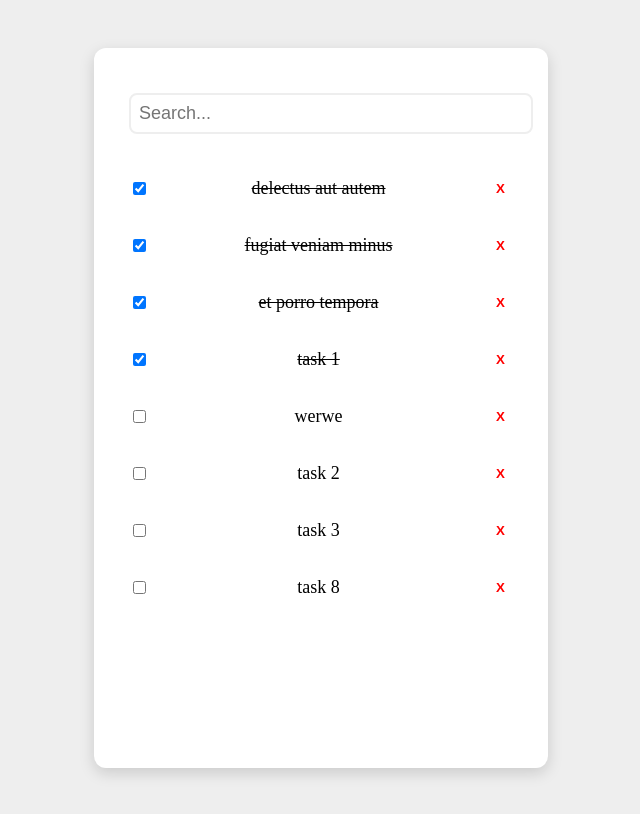
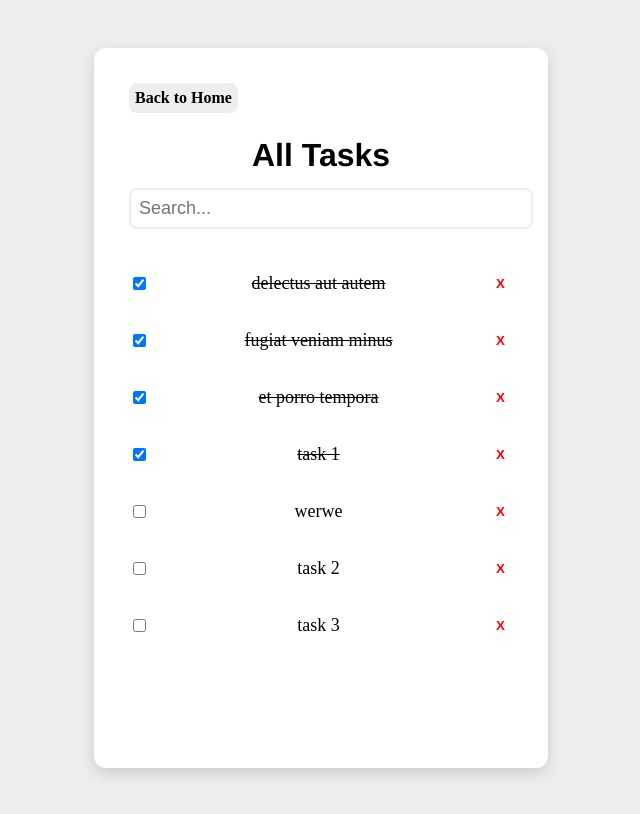
Before and after one commit to AvaniSujith/ToDo-App, a Vue app: page /tasksPage in a window 1280 px wide. Shown: the whole page, without its empty margins (327-967 px from the left). Built offline with nearby package versions, Linux system fonts and the light colour scheme; data requests are answered from the project's data file.

Commit message:
refactor: updation in loading state declaration along with code and logic cleanup

```diff
--- a/src/pages/HomePage.vue
+++ b/src/pages/HomePage.vue
@@ -1,5 +1,6 @@
 <script setup>
 import { ref, computed, onMounted } from "vue";
+
 import { RouterLink } from "vue-router";
 
 import { useTaskStore } from "@/store/Task";
@@ -24,9 +25,9 @@ const filteredTask = computed(() => {
 
   const filteredList =
     currentFilterValue === "complete"
-      ? tasks.filter((task) => task.completed)
+      ? result.filter((task) => task.completed)
       : currentFilterValue === "incomplete"
-      ? tasks.filter((task) => !task.completed)
+      ? result.filter((task) => !task.completed)
       : tasks;
 
   if (searchQueryValue !== "") {
@@ -61,7 +62,7 @@ onMounted(async () => {
 </script>
 
 <template>
-  <div class="page-container" v-if="!taskStore.isLoading">
+  <div class="page-container">
     <header>
       <div class="heading">
         <img src="/notepad.png" />
@@ -74,11 +75,14 @@ onMounted(async () => {
       </div>
     </header>
 
+    <section class="task-list-container" v-if="!taskStore.isLoading">
       <div class="recent-task-container" v-if="recentTasks.length">
         <div class="task-container" v-if="recentTasks.length">
           <div class="count-details">
             <div class="view-label">
-            <p>{{ recentTasks.length }} / {{ taskStore.tasks.length }} tasks</p>
+              <p>
+                {{ recentTasks.length }} / {{ taskStore.tasks.length }} tasks
+              </p>
             </div>
             <div class="view-btn">
               <button class="view-all">
@@ -99,8 +103,9 @@ onMounted(async () => {
       <div class="empty-container" v-else>
         <empty-task />
       </div>
+    </section>
+    <div class="loading-container" v-else>Loading data..</div>
   </div>
-  <div class="loading-container" v-else>Loading data..</div>
 </template>
 
 <style>
--- a/src/pages/TaskPage.vue
+++ b/src/pages/TaskPage.vue
@@ -1,5 +1,8 @@
 <script setup>
 import { ref, onMounted, computed } from "vue";
+
+import { RouterLink } from "vue-router";
+
 import { useTaskStore } from "@/store/Task";
 
 import TaskList from "@/components/TaskList.vue";
@@ -7,6 +10,7 @@ import InputBar from "@/components/InputBar.vue";
 import EmptyTask from "@/components/EmptyTask.vue";
 
 const taskStore = useTaskStore();
+
 const searchQuery = ref("");
 
 const searchedTask = computed(() => {
@@ -38,7 +42,16 @@ onMounted(async () => {
 
 <template>
   <div class="page-container" v-if="!taskStore.isLoading">
+    <nav class="back-button">
+      <router-link to="/" class="nav-link"> Back to Home </router-link>
+    </nav>
+    <header>
+      <div class="page-title">
+        <h2>All Tasks</h2>
+      </div>
       <input-bar placeholder="Search..." v-model="searchQuery" />
+    </header>
+    <section class="task-list-container">
       <div class="task-container" v-if="searchedTask.length">
         <task-list
           :tasks="searchedTask"
@@ -49,6 +62,33 @@ onMounted(async () => {
       <div class="empty-container" v-else>
         <empty-task />
       </div>
+    </section>
   </div>
   <div class="loading-container" v-else>Loading data....</div>
 </template>
+
+<style>
+.back-button {
+  background: #eee;
+  border-radius: 8px;
+  width: max-content;
+  padding: 6px;
+  margin-bottom: 15px;
+  font-weight: 700;
+}
+
+h2 {
+  font-size: 32px;
+}
+
+.page-title {
+  text-align: center;
+}
+
+.task-container{
+  max-height: 436px;
+  height: 100%;
+  overflow-y: auto;
+  scroll-behavior: smooth;
+}
+</style>
```
Lines whose indentation alone changed are shown as unchanged.
